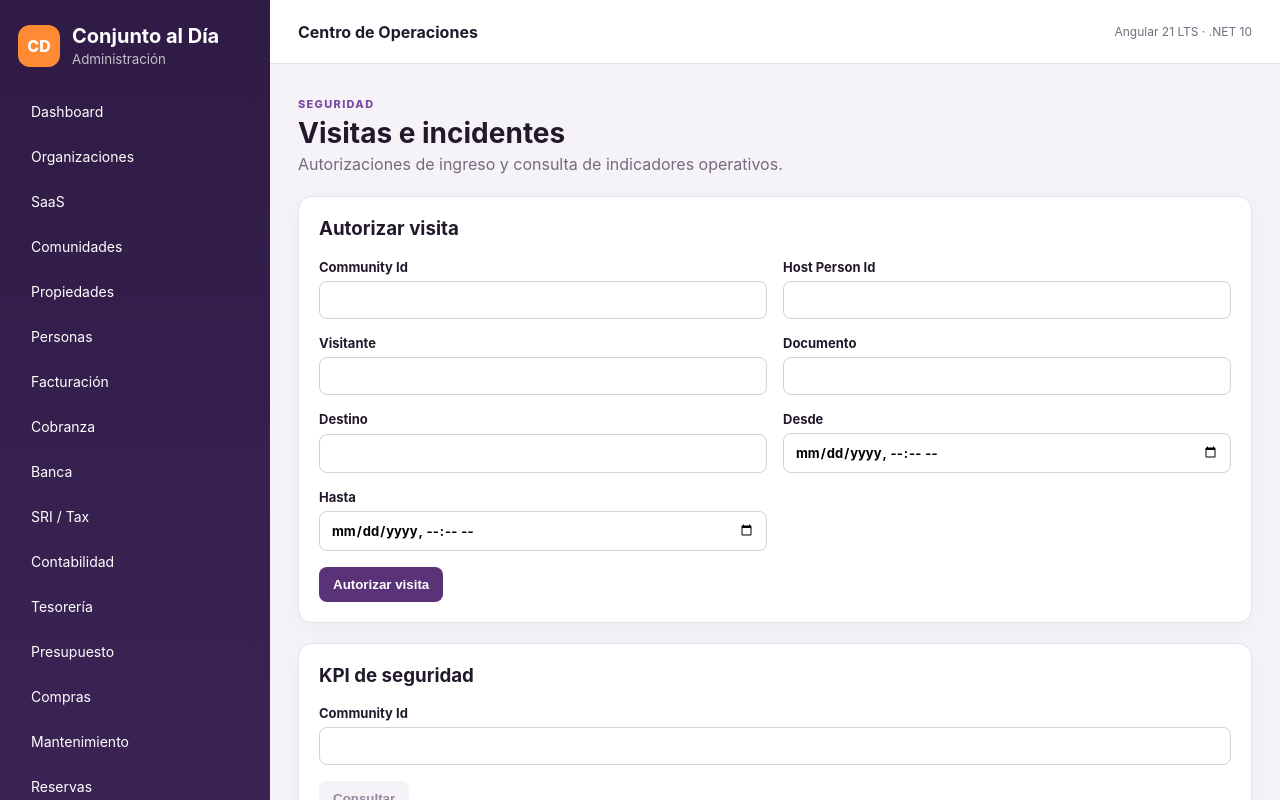
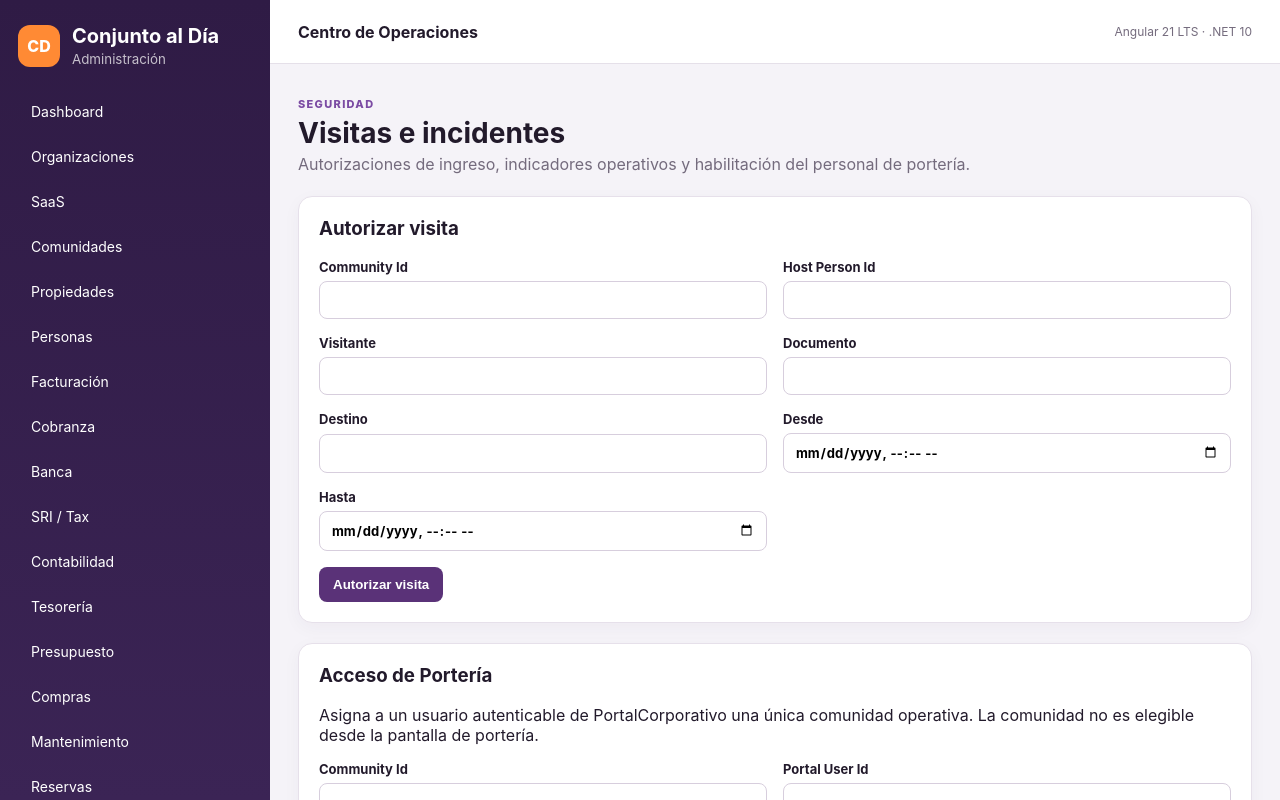
Before and after one commit to christyepez/AppCondominio, an Angular app in the folder frontend/app-condominio-web/: page /security in a window 1280 px wide. Shown: the top 800 px of the page. Built offline with nearby package versions, Linux system fonts and the light colour scheme.

Commit message:
feat(guard): add admin guard Portal access provisioning

```diff
--- a/frontend/app-condominio-web/src/app/features/security-operations/security-operations.component.ts
+++ b/frontend/app-condominio-web/src/app/features/security-operations/security-operations.component.ts
@@ -5,15 +5,17 @@ import { FormsModule } from '@angular/forms';
 import { API_BASE_URL } from '../../core/config/api.config';
 
 @Component({selector:'app-security-operations',standalone:true,imports:[CommonModule,FormsModule],template:`
-<section class="page-heading"><div><span class="eyebrow">Seguridad</span><h2>Visitas e incidentes</h2><p>Autorizaciones de ingreso y consulta de indicadores operativos.</p></div></section>
+<section class="page-heading"><div><span class="eyebrow">Seguridad</span><h2>Visitas e incidentes</h2><p>Autorizaciones de ingreso, indicadores operativos y habilitación del personal de portería.</p></div></section>
 <div class="notice error" *ngIf="error">{{error}}</div><div class="notice success" *ngIf="message">{{message}}</div>
 <section class="panel"><h3>Autorizar visita</h3><form class="form-grid" (ngSubmit)="authorizeVisit()">
 <label>Community Id<input [(ngModel)]="visit.communityId" name="communityId" required></label><label>Host Person Id<input [(ngModel)]="visit.hostPersonId" name="hostPersonId" required></label>
 <label>Visitante<input [(ngModel)]="visit.visitorName" name="visitorName" required></label><label>Documento<input [(ngModel)]="visit.document" name="document" required></label>
 <label>Destino<input [(ngModel)]="visit.destination" name="destination" required></label><label>Desde<input [(ngModel)]="visit.validFrom" name="validFrom" type="datetime-local" required></label>
 <label>Hasta<input [(ngModel)]="visit.validTo" name="validTo" type="datetime-local" required></label><div class="form-actions"><button class="button primary" type="submit" [disabled]="busy">Autorizar visita</button></div></form></section>
+<section class="panel"><h3>Acceso de Portería</h3><p>Asigna a un usuario autenticable de PortalCorporativo una única comunidad operativa. La comunidad no es elegible desde la pantalla de portería.</p><form class="form-grid" (ngSubmit)="grantGuardAccess()"><label>Community Id<input [(ngModel)]="guard.communityId" name="guardCommunityId" required></label><label>Portal User Id<input [(ngModel)]="guard.externalUserId" name="guardExternalUserId" required></label><label>Nombre operativo<input [(ngModel)]="guard.displayName" name="guardDisplayName" required></label><label>Expira<input type="datetime-local" [(ngModel)]="guard.expiresAt" name="guardExpiresAt"></label><div class="form-actions"><button class="button primary" type="submit" [disabled]="busy">Habilitar portería</button></div></form></section>
 <section class="panel"><h3>KPI de seguridad</h3><div class="form-grid compact"><label class="wide">Community Id<input [(ngModel)]="kpiCommunityId" name="kpiCommunityId"></label><div class="form-actions"><button class="button secondary" type="button" (click)="loadKpi()" [disabled]="busy||!kpiCommunityId">Consultar</button></div></div><pre class="result-box" *ngIf="kpi">{{kpi|json}}</pre></section>`})
-export class SecurityOperationsComponent{private readonly http=inject(HttpClient);busy=false;error='';message='';kpi:unknown;kpiCommunityId='';visit={communityId:'',hostPersonId:'',visitorName:'',document:'',destination:'',validFrom:'',validTo:''};
+export class SecurityOperationsComponent{private readonly http=inject(HttpClient);busy=false;error='';message='';kpi:unknown;kpiCommunityId='';visit={communityId:'',hostPersonId:'',visitorName:'',document:'',destination:'',validFrom:'',validTo:''};guard={communityId:'',externalUserId:'',displayName:'',expiresAt:''};
 authorizeVisit():void{this.busy=true;this.error='';this.message='';const payload={...this.visit,validFrom:new Date(this.visit.validFrom).toISOString(),validTo:new Date(this.visit.validTo).toISOString()};this.http.post<{id:string}>(`${API_BASE_URL}/security-operations/visits`,payload).subscribe({next:v=>{this.busy=false;this.message=`Visita autorizada: ${v.id}`;},error:e=>{this.busy=false;this.error=this.describe(e,'No se pudo autorizar la visita.');}})}
+grantGuardAccess():void{this.busy=true;this.error='';this.message='';this.http.post<{id:string}>(`${API_BASE_URL}/security-operations/communities/${this.guard.communityId}/guard-access`,{externalUserId:this.guard.externalUserId,displayName:this.guard.displayName,expiresAtUtc:this.guard.expiresAt?new Date(this.guard.expiresAt).toISOString():null}).subscribe({next:v=>{this.busy=false;this.message=`Acceso de portería creado: ${v.id}`;this.guard={communityId:'',externalUserId:'',displayName:'',expiresAt:''};},error:e=>{this.busy=false;this.error=this.describe(e,'No se pudo habilitar el acceso de portería.');}})}
 loadKpi():void{this.busy=true;this.error='';this.kpi=undefined;this.http.get(`${API_BASE_URL}/security-operations/communities/${this.kpiCommunityId}/kpi`).subscribe({next:v=>{this.busy=false;this.kpi=v;},error:e=>{this.busy=false;this.error=this.describe(e,'No se pudo consultar el KPI.');}})}
 private describe(e:{status?:number},fallback:string){return e?.status===401?'Sesión requerida desde PortalCorporativo.':e?.status===403?'No tiene permisos de SecurityOperations.':fallback;}}
```
